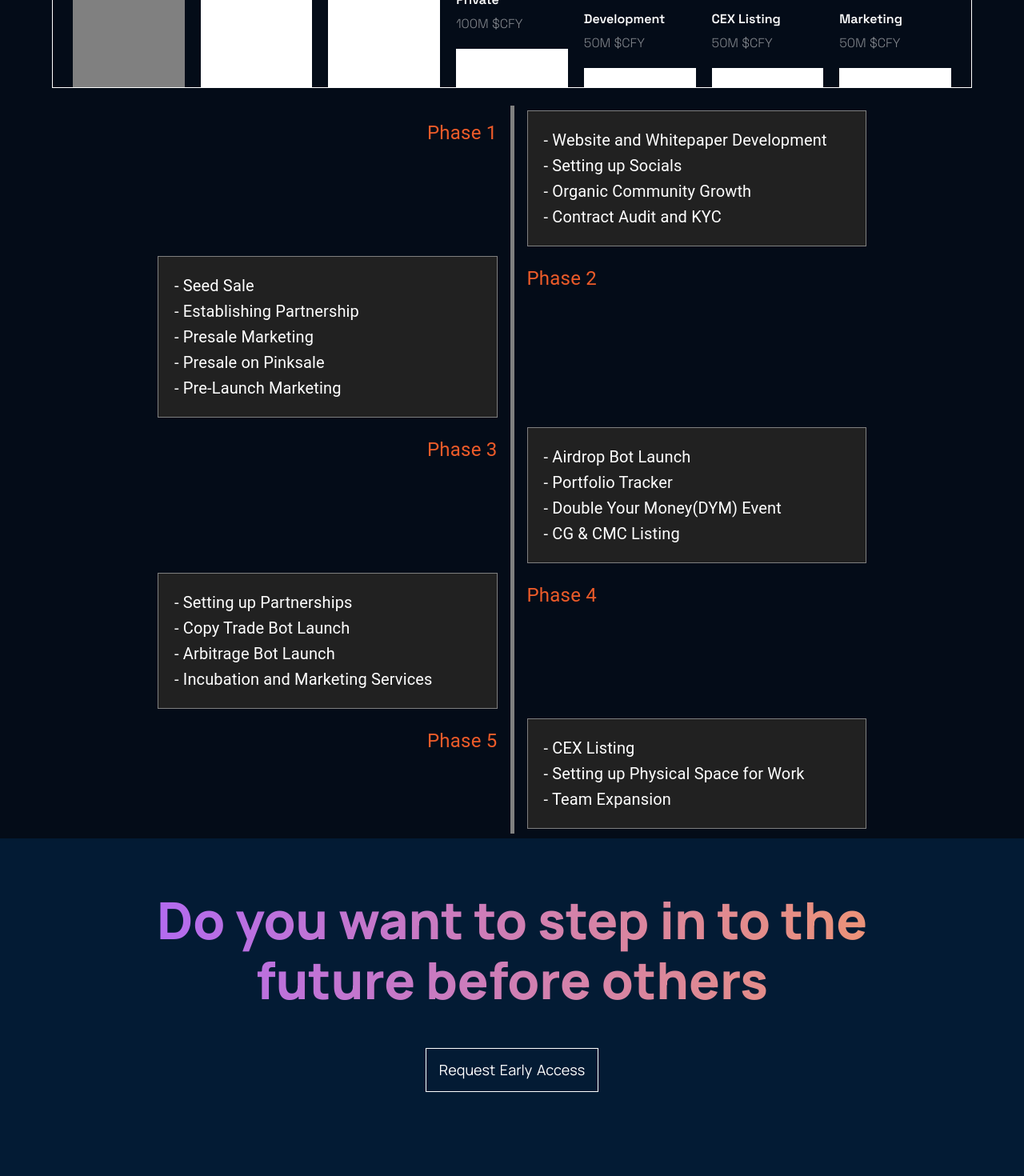
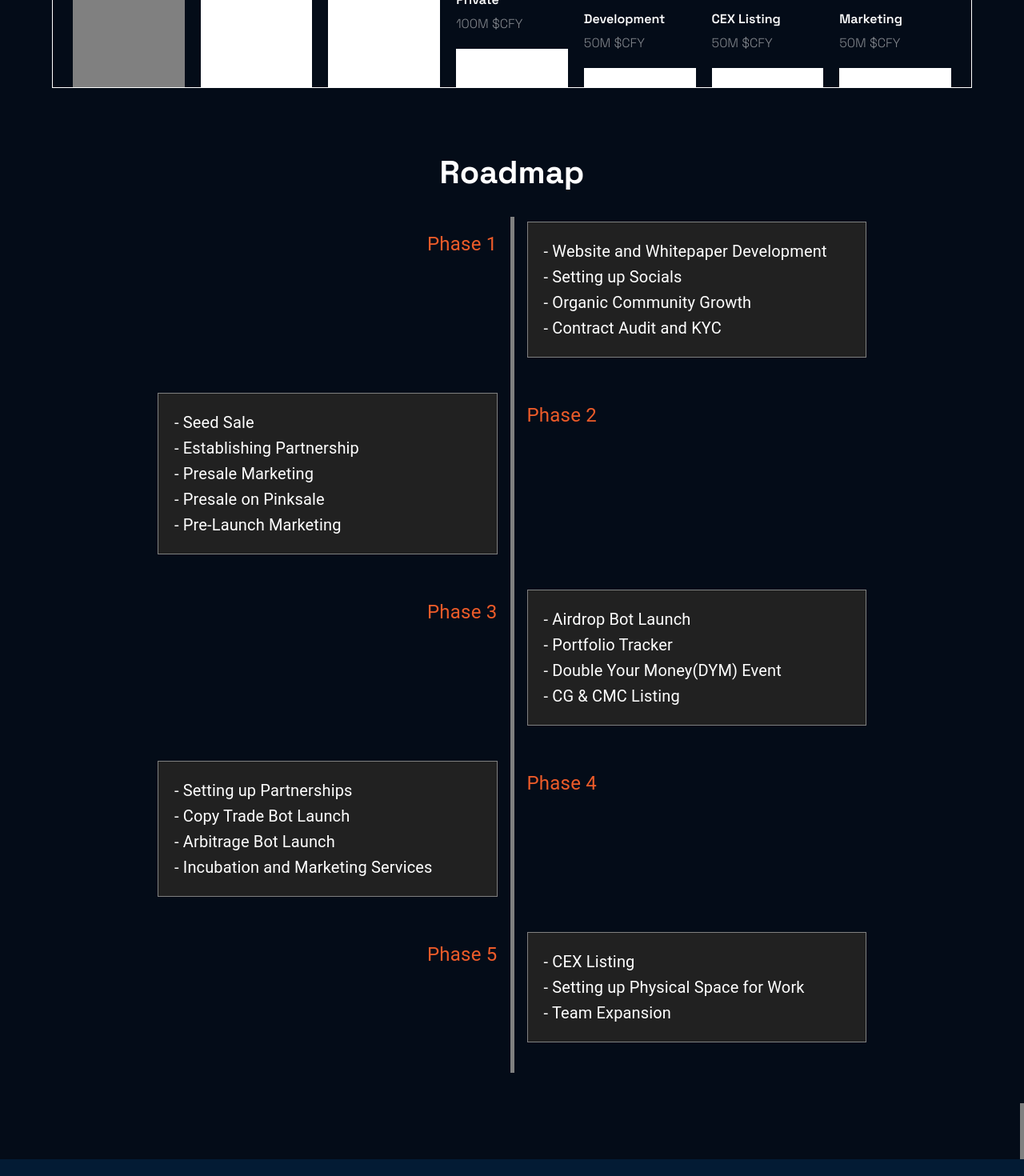
Before and after one commit to nitishkyadav/copyfi, a React (Create React App) app: page / in a window 1280 px wide. Shown: the part 2100-3570 px from the top of the page at 80% size. Built offline with nearby package versions, Linux system fonts and the light colour scheme.

Commit message:
Timeline Incremental Update

```diff
--- a/src/containers/Roadmap/Roadmap.js
+++ b/src/containers/Roadmap/Roadmap.js
@@ -12,12 +12,13 @@ export default function Roadmap() {
   const white = "white";
   return (
     <Fragment>
-      <div className={classes.desktopTimeline}>
+      <div className={classes.desktopTimeline} id="roadmap">
+        <h1>Roadmap</h1>
         <Timeline
           sx={{ maxWidth: "950px", margin: "0 auto" }}
           position="alternate"
         >
-          <TimelineItem>
+          <TimelineItem marginTop="5rem">
             <TimelineOppositeContent
               sx={{ marginTop: "10px", color: "#EC5B29", fontSize: "1.5rem" }}
             >
@@ -137,7 +138,19 @@ export default function Roadmap() {
 
       <Fragment>
         <div className={classes.mobileTimeline}>
-          <Timeline position="right">
+          <TimelineItem>
+            <TimelineSeparator>
+              <TimelineConnector
+                sx={{
+                  backgroundColor: "grey",
+                  width: "5px",
+                  alignContent: "left",
+                }}
+              />
+            </TimelineSeparator>
+          </TimelineItem>
+
+          {/* <Timeline position="right">
             <TimelineItem>
               <TimelineSeparator>
                 <TimelineConnector
@@ -158,7 +171,7 @@ export default function Roadmap() {
                 </div>
               </TimelineContent>
             </TimelineItem>
-          </Timeline>
+          </Timeline> */}
         </div>
       </Fragment>
     </Fragment>
--- a/src/containers/Roadmap/Roadmap.module.css
+++ b/src/containers/Roadmap/Roadmap.module.css
@@ -47,11 +47,20 @@ ul{
 
 .desktopTimeline{
     display: block;
+    margin: 5rem 0 2rem 0;
+}
+
+.desktopTimeline h1{
+    color: white;
+    text-align: center;
+    margin-bottom: 1.5rem;
+    font-size: 40px;
 }
 .phases{
     /* margin: 50px; */
     border: 1px solid grey;
     background-color:rgba(33, 33, 33, 1);
+    margin-bottom: 2rem;
 }
 
 .phases ul{
@@ -67,5 +76,13 @@ ul{
 }
 
 .mobileTimeline{
-    display: none;
+    /* display: block; */
 }
+
+
+@media(max-width: 767px){
+    .phases ul{
+        font-size: 1rem;
+        /* line-height: 1; */
+    }
+}
```
